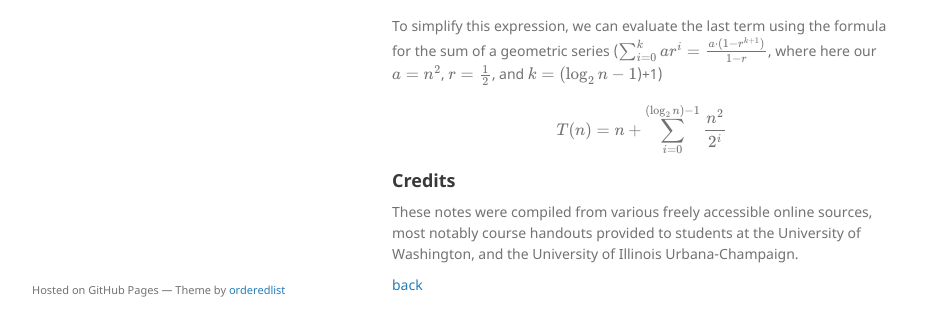
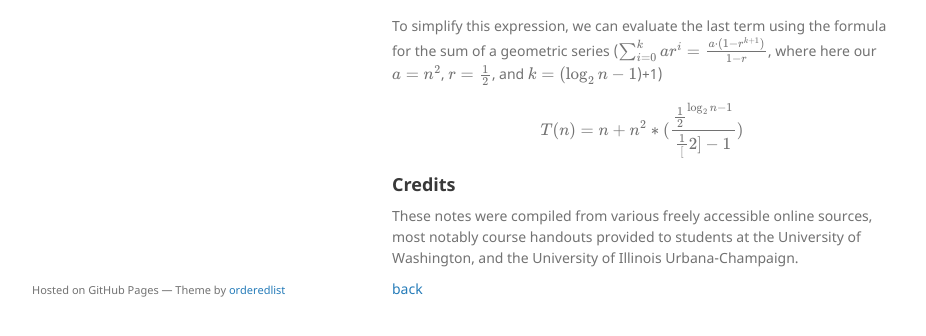
Before and after one commit to callistajosette/callistajosette.github.io, a Jekyll site: the page built from project-crease.md, in a window 1280 px wide and 900 px high, scrolled down 1999 px. Shown: the part 541-877 px from the top of the window, without its empty margins (178-1104 px from the left). Built offline with Jekyll 4.4.1, drawn with Linux system fonts in a browser that asks for light colours; our own code applies the rules of GitHub Pages for plain Markdown files.

Commit message:
Update project-crease.md

```diff
--- a/project-crease.md
+++ b/project-crease.md
@@ -187,7 +187,7 @@ To simplify this expression, we can evaluate the last term using the formula for
 <center>
 $$
 \begin{align*}
-T(n)=n+\sum_{i=0}^{(\log _{2} n)-1} \frac{n^{2}}{2^{i}}\\
+T(n)=n+n^{2}*(\frac{\frac{1}{2}^{\log _{2}{n}-1}}{\frac{1}[2]-1})\\
 
 \end{align*}
 $$
```
